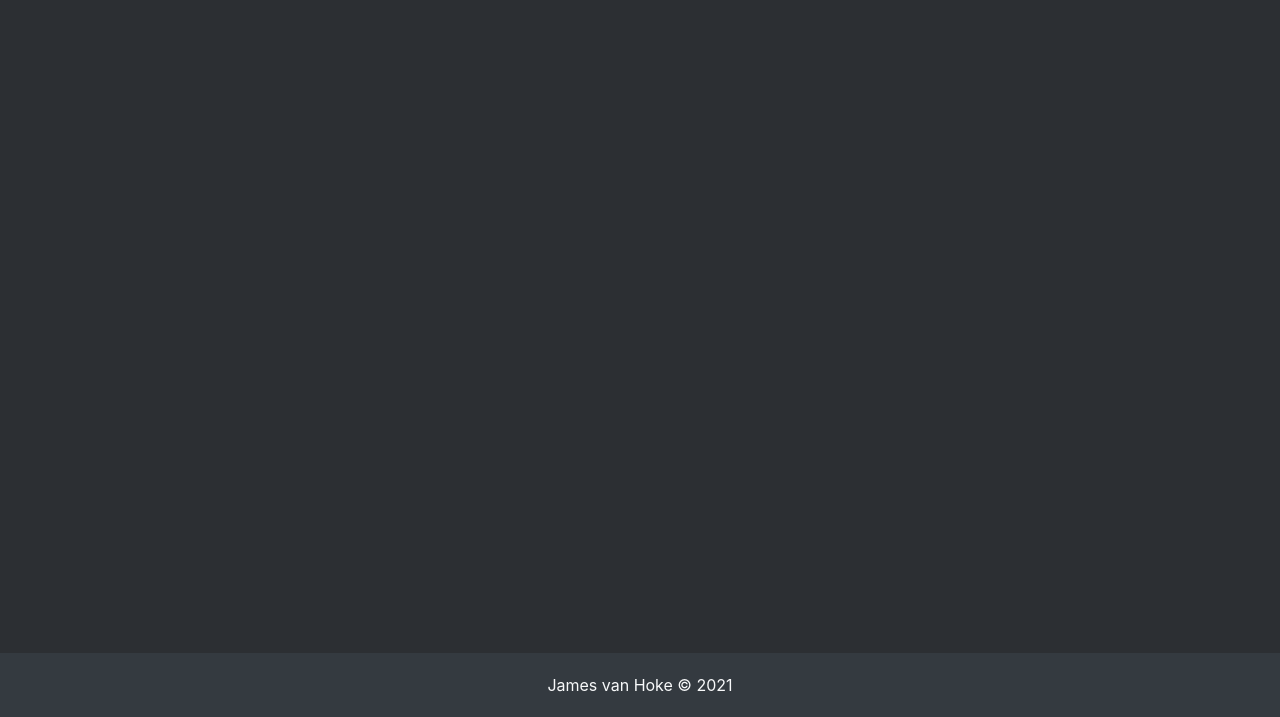
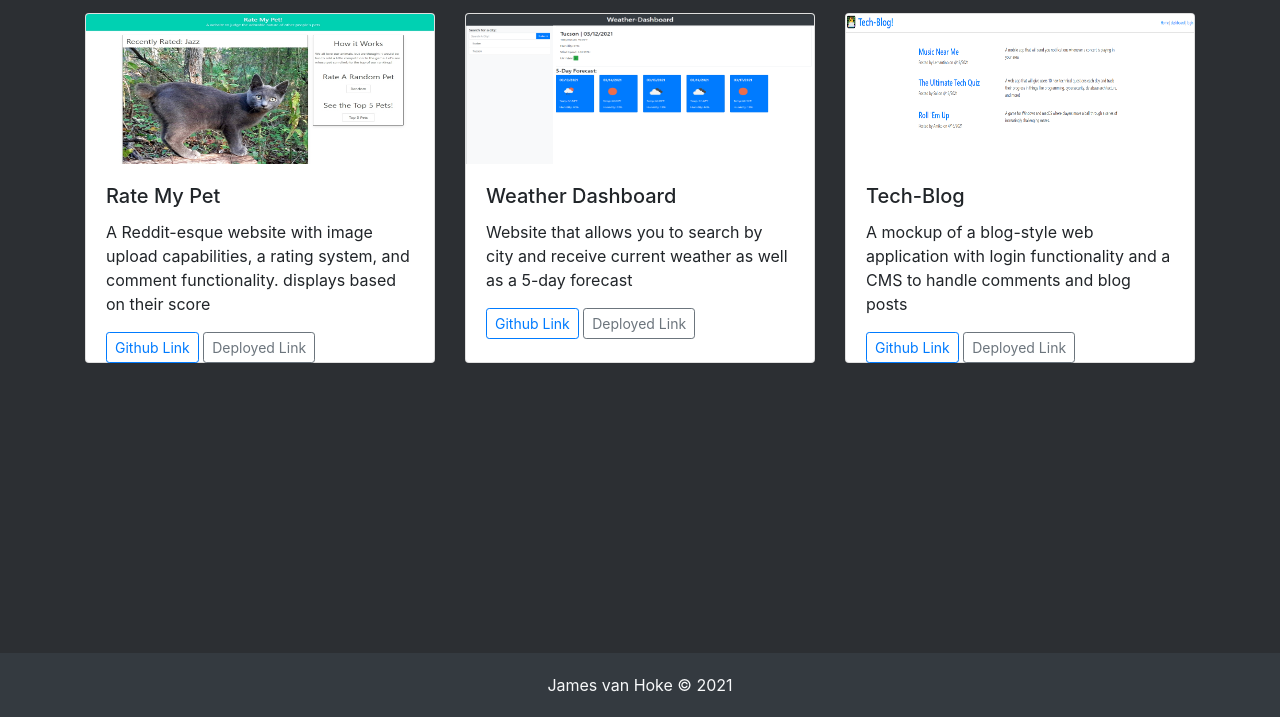
Before and after one commit to JamesvanHoke/Porfolio-v2, a plain HTML site: page portfolio.html in a window 1280 px wide. Shown: the part 83-800 px from the top of the page. Drawn offline with nearby package versions, Linux system fonts and the light colour scheme.

Commit message:
Projects

```diff
--- a/portfolio.html
+++ b/portfolio.html
@@ -45,6 +45,12 @@
           <a
             class="nav-item nav-link"
             target="_blank"
+            href="./assets/img/vanHokeJamesResume2021.pdf"
+            >Resume</a
+          >
+          <a
+            class="nav-item nav-link"
+            target="_blank"
             href="https://github.com/JamesvanHoke"
             >GitHub</a
           >
@@ -58,11 +64,101 @@
       </div>
     </nav>
 
+    <div class="container">
+      <div class="row">
+        <div class="col-md-6 col-lg-4 my-3">
+          <div class="card card-height">
+            <img
+              class="card-img-top"
+              src="./assets/img/867e03b4fbae2cc0882b48ff2db93ba0.jpg"
+              alt=""
+            />
 
+            <div class="card-body">
+              <h5 class="card-title">Rate My Pet</h5>
+              <p class="card-text">
+                A Reddit-esque website with image upload capabilities, a rating
+                system, and comment functionality. displays based on their score
+              </p>
+
+              <a href="#" class="btn btn-outline-primary btn-sm">
+                Github Link
+              </a>
+              <a href="#" class="btn btn-outline-secondary btn-sm">
+                Deployed Link</a
+              >
+            </div>
+          </div>
+        </div>
+        <div class="col-md-6 col-lg-4 my-3">
+          <div class="card card-height">
+            <img
+              class="card-img-top"
+              src="./assets/img/28fd07b29667436d149bbf9764a7dbeb.png"
+              alt="Weather Dashboard Preview"
+            />
+
+            <div class="card-body">
+              <h5 class="card-title">Weather Dashboard</h5>
+              <p class="card-text">
+                Website that allows you to search by city and receive current
+                weather as well as a 5-day forecast
+              </p>
+
+              <a
+                href="https://github.com/JamesvanHoke/Weather-Dashboard"
+                target="_blank"
+                class="btn btn-outline-primary btn-sm"
+              >
+                Github Link</a
+              >
+              <a
+                target="_blank"
+                href="https://jamesvanhoke.github.io/Weather-Dashboard/"
+                class="btn btn-outline-secondary btn-sm"
+              >
+                Deployed Link</a
+              >
+            </div>
+          </div>
+        </div>
+        <div class="col-md-6 col-lg-4 my-3">
+          <div class="card card-height">
+            <img
+              class="card-img-top"
+              src="./assets/img/23e43720e01157b81d028b0a2ba7a1fa.png"
+              alt="Tech Blog Preview"
+            />
+            <div class="card-body">
+              <h5 class="card-title">Tech-Blog</h5>
+              <p class="card-text">
+                A mockup of a blog-style web application with login
+                functionality and a CMS to handle comments and blog posts
+              </p>
+
+              <a
+                href="https://github.com/JamesvanHoke/Tech-Blog"
+                target="_blank"
+                class="btn btn-outline-primary btn-sm"
+              >
+                Github Link
+              </a>
+              <a
+                href="https://tech-blog-jvh.herokuapp.com/"
+                target="_blank"
+                class="btn btn-outline-secondary btn-sm"
+              >
+                Deployed Link
+              </a>
+            </div>
+          </div>
+        </div>
+      </div>
+    </div>
 
     <div class="card fixed-bottom mt-2 border-0">
       <div class="card-body bg-dark text-light text-center">
-        James van Hoke ©  2021
+        James van Hoke © 2021
       </div>
     </div>
 
```
